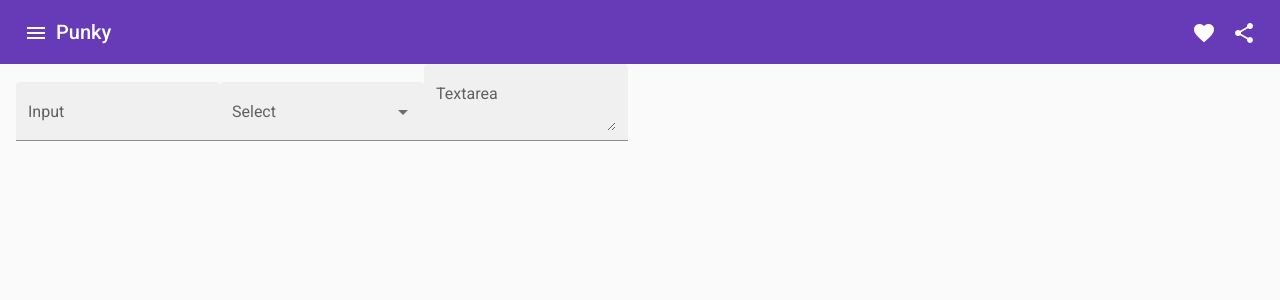
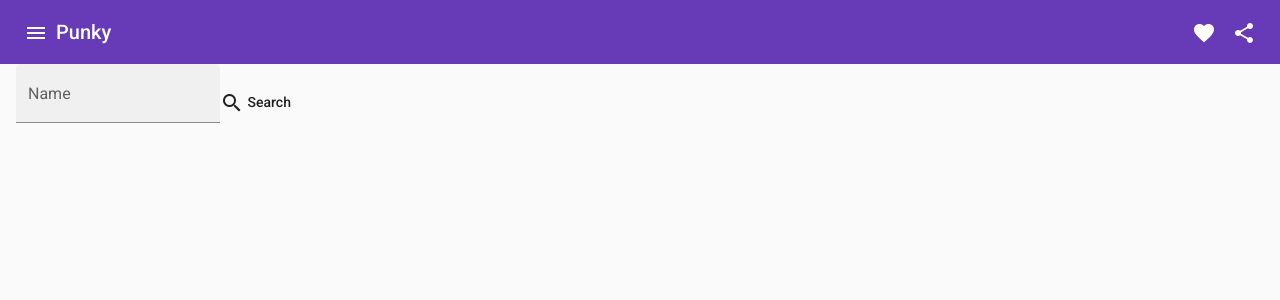
Before and after one commit to marcohern/punky, an Angular app: page /search in a window 1280 px wide. Shown: the top 300 px of the page. Built offline with nearby package versions, Linux system fonts and the light colour scheme.

Commit message:
query works

```diff
--- a/src/app/beers/beers.component.html
+++ b/src/app/beers/beers.component.html
@@ -1 +1 @@
-<p>beers works!</p>
+<p>beers work</p>
--- a/src/app/beers/beers.module.ts
+++ b/src/app/beers/beers.module.ts
@@ -1,5 +1,7 @@
 import { NgModule } from '@angular/core';
 import { CommonModule } from '@angular/common';
+import { MatFormFieldModule } from '@angular/material/form-field';
+import { MatButtonModule } from '@angular/material/button';
 import { BeersComponent } from './beers.component';
 
 @NgModule({
@@ -7,7 +9,9 @@ import { BeersComponent } from './beers.component';
     BeersComponent
   ],
   imports: [
-    CommonModule
+    CommonModule,
+    MatButtonModule,
+    MatFormFieldModule
   ]
 })
 export class BeersModule { }
--- /dev/null
+++ b/src/app/punkyapi/punkyapi.service.ts
@@ -0,0 +1,25 @@
+import { HttpClient } from '@angular/common/http';
+import { Injectable } from '@angular/core';
+import { Observable } from 'rxjs';
+import { environment } from '../../environments/environment';
+
+@Injectable({
+  providedIn: 'root'
+})
+export class PunkyapiService {
+
+  constructor(private client:HttpClient) {
+
+  }
+
+  query(name: string): Observable<any> {
+    return this.client.get(environment.host + 'v2/beers', {
+      params: { beer_name: name },
+      headers: {
+        'Access-Control-Allow-Methods': '*',
+        'Access-Control-Allow-Headers': '*',
+        'Access-Control-Allow-Origin': '*'
+      }
+    } );
+  }
+}
--- a/src/app/search/search.component.html
+++ b/src/app/search/search.component.html
@@ -1,15 +1,5 @@
 <mat-form-field appearance="fill">
-  <mat-label>Input</mat-label>
-  <input matInput>
+  <mat-label>Name</mat-label>
+  <input name="name" matInput>
 </mat-form-field>
-<mat-form-field appearance="fill">
-  <mat-label>Select</mat-label>
-  <mat-select>
-    <mat-option value="one">First option</mat-option>
-    <mat-option value="two">Second option</mat-option>
-  </mat-select>
-</mat-form-field>
-<mat-form-field appearance="fill">
-  <mat-label>Textarea</mat-label>
-  <textarea matInput></textarea>
-</mat-form-field>
+<button mat-icon-button (click)="search()"><mat-icon>search</mat-icon> Search</button>
--- a/src/app/search/search.component.ts
+++ b/src/app/search/search.component.ts
@@ -1,4 +1,5 @@
 import { Component, OnInit } from '@angular/core';
+import { PunkyapiService } from '../punkyapi/punkyapi.service';
 
 @Component({
   selector: 'app-search',
@@ -7,9 +8,16 @@ import { Component, OnInit } from '@angular/core';
 })
 export class SearchComponent implements OnInit {
 
-  constructor() { }
+  constructor(private punky:PunkyapiService) { }
 
   ngOnInit(): void {
+
+  }
+
+  search(): void {
+    this.punky.query("Buzz").subscribe((data) => {
+      console.log("search", data);
+    });
   }
 
 }
```
Also changed, not shown: src/app/punkyapi/punkyapi.module.ts (added, +19 -0 lines), src/app/search/search.module.ts (+7 -1 lines), 1 other file (tests, documents, lock files or other folders).
